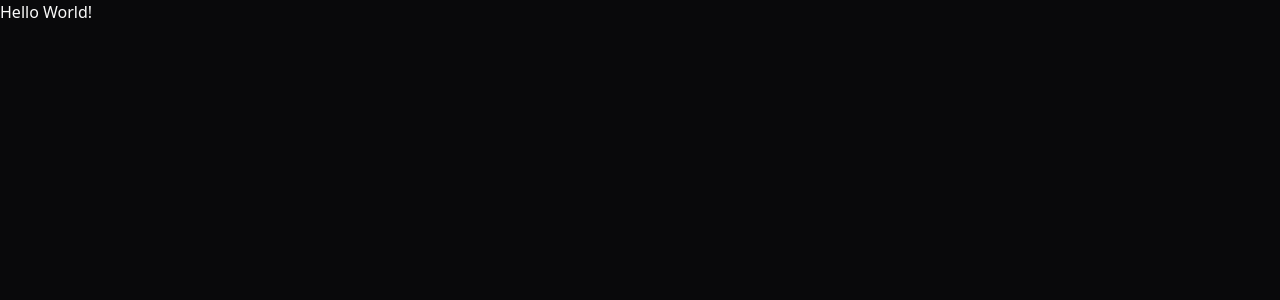
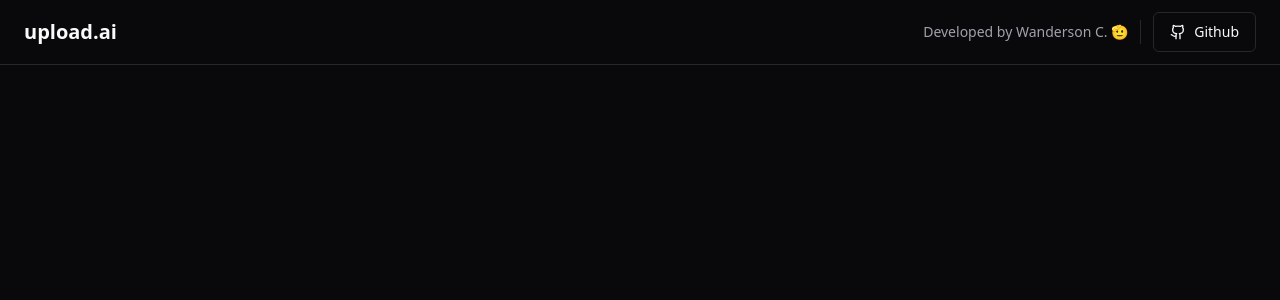
Before and after one commit to wandersonce/aiVideoSupport, a React (Vite) app in the folder ai-video-support/: page / in a window 1280 px wide. Shown: the top 300 px of the page. Built offline with nearby package versions, Linux system fonts and the light colour scheme.

Commit message:
Adding header

```diff
--- a/ai-video-support/package.json
+++ b/ai-video-support/package.json
@@ -10,6 +10,7 @@
     "preview": "vite preview"
   },
   "dependencies": {
+    "@radix-ui/react-separator": "^1.0.3",
     "@radix-ui/react-slot": "^1.0.2",
     "class-variance-authority": "^0.7.0",
     "clsx": "^2.0.0",
--- a/ai-video-support/src/App.tsx
+++ b/ai-video-support/src/App.tsx
@@ -1,10 +1,21 @@
+import { Button } from "./components/ui/button"
+import { Github } from "lucide-react"
+import { Separator } from "./components/ui/separator"
 
 function App() {
 
   return (
-    <>
-      <h1>Hello World!</h1>
-    </>
+    <div className="min-h-screen flex flex-col">
+      <div className="px-6 py-3 flex items-center justify-between border-b">
+        <h1 className="text-xl font-bold">upload.ai</h1>
+
+        <div className="flex items-center gap-3 ">
+          <span className="text-sm text-muted-foreground">Developed by Wanderson C. 🫡</span>
+          <Separator orientation="vertical" className="h-6" />
+          <Button variant="outline"><Github className="w-4 h-4 mr-2" />Github</Button>
+        </div>
+      </div>
+    </div>
   )
 }
 
--- /dev/null
+++ b/ai-video-support/src/components/ui/separator.tsx
@@ -0,0 +1,29 @@
+import * as React from "react"
+import * as SeparatorPrimitive from "@radix-ui/react-separator"
+
+import { cn } from "@/lib/utils"
+
+const Separator = React.forwardRef<
+  React.ElementRef<typeof SeparatorPrimitive.Root>,
+  React.ComponentPropsWithoutRef<typeof SeparatorPrimitive.Root>
+>(
+  (
+    { className, orientation = "horizontal", decorative = true, ...props },
+    ref
+  ) => (
+    <SeparatorPrimitive.Root
+      ref={ref}
+      decorative={decorative}
+      orientation={orientation}
+      className={cn(
+        "shrink-0 bg-border",
+        orientation === "horizontal" ? "h-[1px] w-full" : "h-full w-[1px]",
+        className
+      )}
+      {...props}
+    />
+  )
+)
+Separator.displayName = SeparatorPrimitive.Root.displayName
+
+export { Separator }
```
Also changed, not shown: 1 other file (tests, documents, lock files or other folders).
